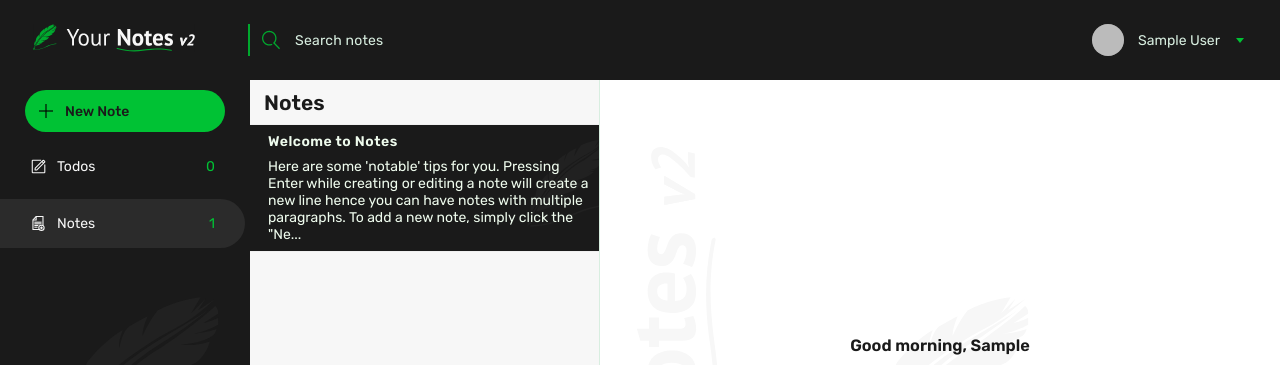
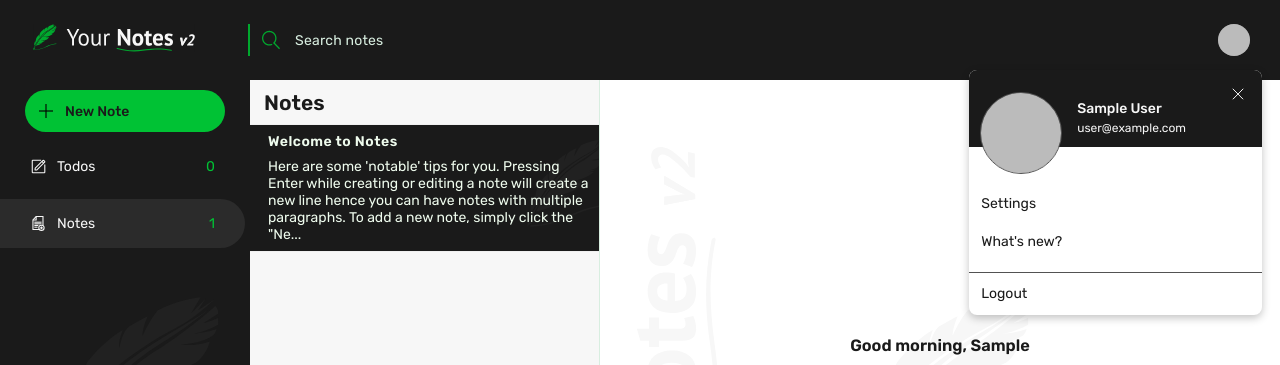
Before and after one commit to AllanKirui/your-notes-v2, a Vue app: page /notes in a window 1280 px wide. Shown: the top 365 px of the page. Built offline with nearby package versions, Linux system fonts and the light colour scheme; no server answers; the database is empty; sample sign-in values are in the browser's storage.

Commit message:
Add html, styles for menu

```diff
--- a/src/components/nav/TheHeader.vue
+++ b/src/components/nav/TheHeader.vue
@@ -83,34 +83,59 @@
 
       <div class="nav-right">
         <div class="nav-avatar">
+          <div class="image-wrapper" :title="user.displayName">
+            <img class="avatar" :src="user.photoURL" alt=" " />
+            <span class="initials">{{ setInitials(user.displayName) }}</span>
+          </div>
+        </div>
+      </div>
+    </nav>
+
+    <div class="nav-menu">
+      <base-card :mode="cardStyle">
+        <button class="btn close-btn" title="Close" @click="hideDeleteWindow">
+          <svg
+            xmlns="http://www.w3.org/2000/svg"
+            viewBox="0 0 64 64"
+            stroke-width="4.5"
+            stroke="currentColor"
+            fill="none"
+            class="duration-300 transform transition-all"
+            style="width: 14px; height: 14px"
+          >
+            <path d="M8.06 8.06l47.35 47.88M55.94 8.06L8.59 55.94"></path>
+          </svg>
+        </button>
+        <div class="menu-top">
           <div class="image-wrapper">
             <img class="avatar" :src="user.photoURL" alt=" " />
             <span class="initials">{{ setInitials(user.displayName) }}</span>
           </div>
-          <p class="username">{{ user.displayName }}</p>
+          <div class="profile-wrapper">
+            <p class="username">{{ user.displayName }}</p>
+            <p class="email">{{ user.email }}</p>
+          </div>
         </div>
-        <div class="nav-menu">
-          <button class="menu-btn" title="show menu">
-            <img
-              v-if="!theme"
-              src="@/assets/img/dropdown-default.svg"
-              alt=" "
-            />
-            <img
-              v-else-if="theme === 'purplish'"
-              src="@/assets/img/dropdown-purplish.svg"
-              alt=" "
-            />
-            <img
-              v-else-if="theme === 'bluetiful'"
-              src="@/assets/img/dropdown-bluetiful.svg"
-              alt=" "
-            />
-          </button>
-          <!-- TODO: menu goes here-->
+
+        <div class="menu-bottom">
+          <div class="options-links-wrapper">
+            <ul class="options-links">
+              <li class="link">
+                <button class="btn link-btn" title="Settings">Settings</button>
+              </li>
+              <li class="link">
+                <button class="btn link-btn" title="What's new?">
+                  What's new?
+                </button>
+              </li>
+              <li class="link">
+                <button class="btn link-btn" title="Logout">Logout</button>
+              </li>
+            </ul>
+          </div>
         </div>
-      </div>
-    </nav>
+      </base-card>
+    </div>
   </header>
 </template>
 
@@ -142,6 +167,23 @@ export default {
     ...mapGetters("auth", ["user"]),
     ...mapGetters("todos", ["numOfTodos", "todoList"]),
     ...mapGetters("notes", ["numOfNotes", "notesList"]),
+    cardStyle() {
+      let mode = "";
+
+      switch (this.theme) {
+        case "purplish":
+          mode = "purplish-theme";
+          break;
+        case "bluetiful":
+          mode = "bluetiful-theme";
+          break;
+        default:
+          mode = "default-theme";
+          break;
+      }
+
+      return mode;
+    },
     themeClasses() {
       let classes = "header ";
 
@@ -454,23 +496,6 @@ export default {
   letter-spacing: 0.2px;
 }
 
-.nav-right {
-  display: grid;
-  grid-template-columns: 1fr 1.25rem;
-  grid-template-rows: 1fr;
-  gap: 0.625rem;
-  align-items: center;
-}
-
-.nav-avatar {
-  grid-column: 1;
-  display: grid;
-  grid-template-columns: auto minmax(5rem, auto);
-  grid-template-rows: 1fr;
-  gap: 0.875rem;
-  align-items: center;
-}
-
 .nav-avatar .image-wrapper {
   grid-column: 1;
   position: relative;
@@ -492,14 +517,18 @@ export default {
   color: var(--color-lavender-gray);
 }
 
+.default-theme .menu-top .image-wrapper,
 .default-theme .nav-avatar .image-wrapper {
   background-color: var(--color-traffic-grey);
 }
 
+.purplish-theme .menu-top,
+.purplish-theme .menu-top .image-wrapper,
 .purplish-theme .nav-avatar .image-wrapper {
   background-color: var(--color-russian-violet);
 }
 
+.bluetiful-theme .menu-top .image-wrapper,
 .bluetiful-theme .nav-avatar .image-wrapper {
   background-color: var(--color-iron-gray);
 }
@@ -521,49 +550,160 @@ export default {
   z-index: 1;
 }
 
-.nav-avatar .username {
-  grid-column: 2;
+/* start of nav menu styles */
+.nav-menu {
+  position: absolute;
+  top: 70px;
+  right: 50px;
+  z-index: 2;
 }
 
-.nav-menu {
-  grid-column: 2;
-  width: 1.25rem;
-  height: 1.25rem;
+.nav-menu .card {
+  padding: 0;
+  position: relative;
 }
 
-.nav-menu .menu-btn {
-  background: transparent;
-  border: none;
-  outline: none;
-  cursor: pointer;
+.nav-menu .card .close-btn {
+  position: absolute;
+  top: 0.675rem;
+  right: 0.675rem;
+  padding: 0.375rem 0.375rem 0.2rem;
+  z-index: 3;
 }
 
-.default-theme .nav-menu .menu-btn:hover {
-  outline: 2px solid var(--color-traffic-grey);
+.default-theme .nav-menu .close-btn {
+  color: var(--color-cultured);
 }
 
-.default-theme .nav-menu .menu-btn:focus {
-  outline: 1px solid var(--color-traffic-grey);
-  outline-offset: 5px;
+.default-theme .nav-menu .close-btn:hover {
+  background-color: var(--color-graphite-black);
 }
 
-.purplish-theme .nav-menu .menu-btn:hover {
-  outline: 1px solid var(--color-tickle-me-pink);
+.purplish-theme .nav-menu .close-btn:hover {
+  background-color: var(--color-black-blue);
 }
 
-.purplish-theme .nav-menu .menu-btn:focus {
-  outline: 1px solid var(--color-spanish-pink);
-  outline-offset: 5px;
+.bluetiful-theme .nav-menu .close-btn:hover {
+  background-color: var(--color-steel-blue);
+  color: var(--color-lavender-gray);
 }
 
-.bluetiful-theme .nav-menu .menu-btn:hover {
-  outline: 1px solid var(--color-maximum-blue-green);
+.nav-menu .menu-top {
+  padding: 1.375rem 0.75rem 0.75rem;
+  position: relative;
 }
 
-.bluetiful-theme .nav-menu .menu-btn:focus {
+.menu-top .image-wrapper {
+  position: absolute;
+  top: 1.45rem;
+  left: 0.75rem;
+  width: 5rem;
+  height: 5rem;
+  border-radius: 50%;
+  overflow: hidden;
+}
+
+.default-theme .menu-top {
+  background-color: var(--color-eerie-black);
+  color: var(--color-cultured);
+}
+
+.bluetiful-theme .menu-top {
+  background-color: var(--color-midnight-blue);
+}
+
+.default-theme .menu-top .image-wrapper {
+  outline: 1px solid var(--color-traffic-grey);
+}
+
+.purplish-theme .menu-top .image-wrapper {
+  outline: 1px solid var(--color-russian-violet);
+}
+
+.bluetiful-theme .menu-top .image-wrapper {
   outline: 1px solid var(--color-iron-gray);
-  outline-offset: 5px;
 }
+
+.menu-top .image-wrapper .avatar {
+  position: relative;
+  z-index: 2;
+  max-width: 100%;
+}
+
+.menu-top .image-wrapper .initials {
+  position: absolute;
+  top: 50%;
+  left: 50%;
+  transform: translate(-50%, -50%);
+  font-size: 1.75rem;
+  font-weight: 500;
+  text-transform: uppercase;
+  z-index: 1;
+}
+
+.menu-top .profile-wrapper {
+  margin-left: 6rem;
+  margin-top: 0.5rem;
+}
+
+.menu-top .profile-wrapper .username {
+  font-weight: 500;
+}
+
+.menu-top .profile-wrapper .email {
+  margin-top: 4px;
+  font-size: 12px;
+}
+
+.menu-bottom {
+  padding-top: 2.5rem;
+}
+
+.options-links-wrapper .options-links .link .link-btn {
+  padding: 0.5rem 0.75rem;
+  width: 100%;
+  text-align: left;
+  border-radius: 0;
+}
+
+.options-links-wrapper .options-links .link:not(:first-child) {
+  margin-top: 0.3rem;
+}
+
+.options-links-wrapper .options-links .link:nth-child(2) {
+  margin-bottom: 0.875rem;
+}
+
+.default-theme .options-links-wrapper .options-links .link:last-child {
+  border-top: 1px solid var(--color-traffic-grey);
+}
+
+.purplish-theme .options-links-wrapper .options-links .link:last-child {
+  border-top: 1px solid var(--color-russian-violet);
+}
+
+.bluetiful-theme .options-links-wrapper .options-links .link:last-child {
+  border-top: 1px solid var(--color-midnight-blue);
+}
+
+.options-links-wrapper .options-links .link:last-child .link-btn {
+  margin: 0.275rem 0;
+}
+
+.default-theme .options-links .link .link-btn:hover {
+  background-color: var(--color-graphite-black);
+  color: var(--color-cultured);
+}
+
+.purplish-theme .options-links .link .link-btn:hover {
+  background-color: var(--color-spanish-pink);
+  color: var(--color-black-blue);
+}
+
+.bluetiful-theme .options-links .link .link-btn:hover {
+  background-color: var(--color-midnight-blue);
+}
+/* end of nav menu styles */
 
 /* media queries */
 @media (max-width: 768px) {
@@ -685,7 +825,7 @@ export default {
     grid-template-columns: 1fr;
   }
 
-  .nav-right .nav-menu,
+  /* .nav-right .nav-menu, */
   .nav-right .nav-avatar .username {
     display: none;
   }
```
